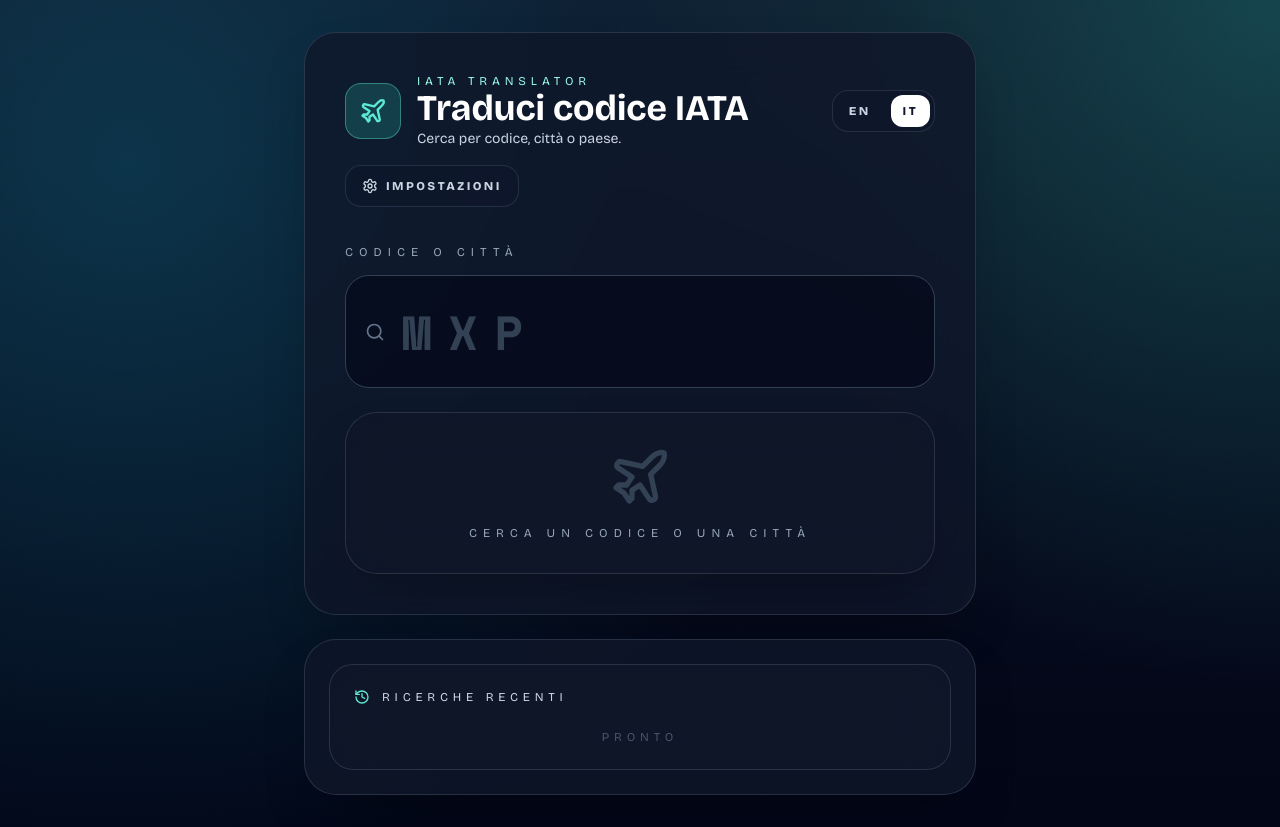
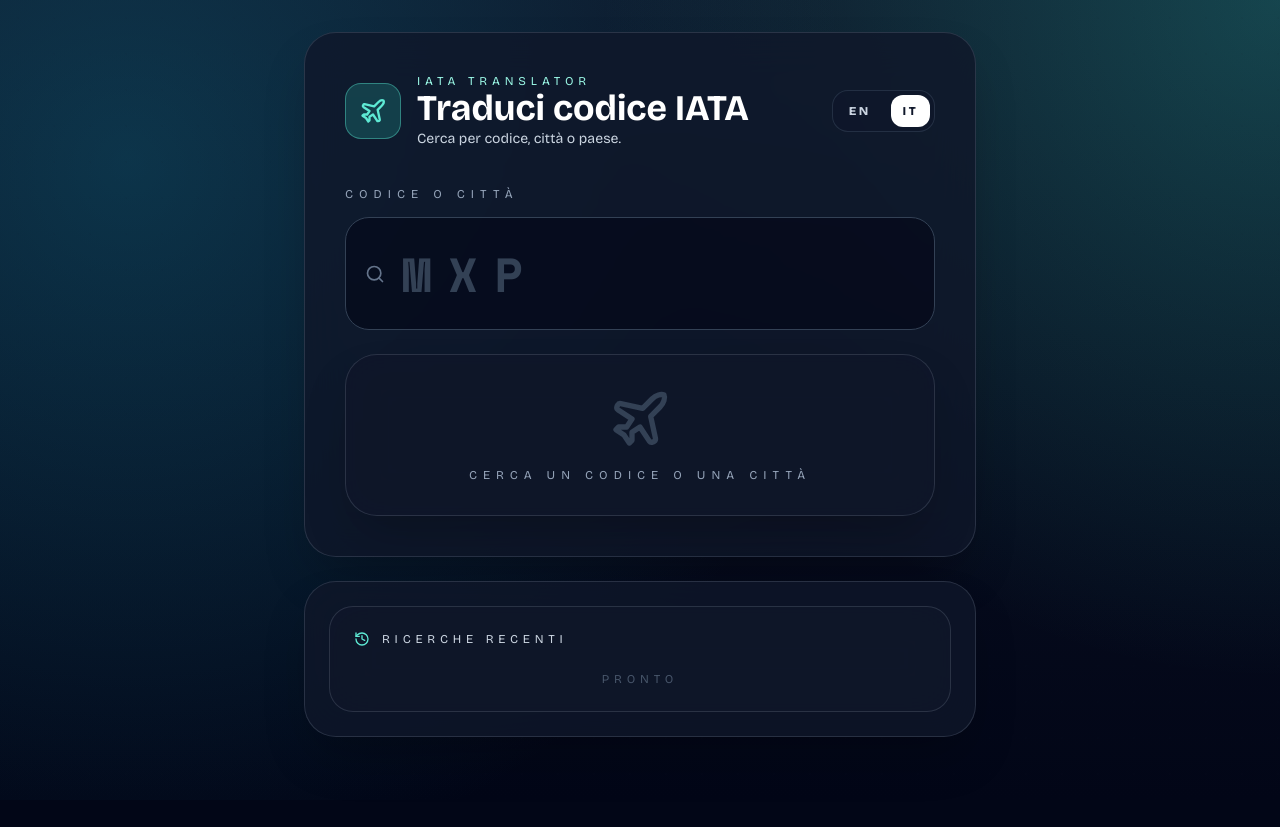
Before and after one commit to oreogano9/IATAtranslate, a React (Vite) app: page / in a window 1280 px wide. After the commit the page ends 800 px from the top, so only its background shows below. Built offline with nearby package versions, Linux system fonts and the light colour scheme.

Commit message:
Hide settings button

```diff
--- a/src/App.jsx
+++ b/src/App.jsx
@@ -1,6 +1,6 @@
 import React, { useState, useMemo, useRef, useEffect } from 'react';
 import {
-  Search, Plane, MapPin, Globe, X, History, RefreshCw, Trash2, Settings, Copy, Plus
+  Search, Plane, MapPin, Globe, X, History, RefreshCw, Trash2, Copy, Plus
 } from 'lucide-react';
 
 import BASE_AIRPORT_DATA from './data/airports.json';
@@ -267,13 +267,6 @@
           </button>
         ))}
       </div>
-      <button
-        onClick={() => setPage(page === 'settings' ? 'main' : 'settings')}
-        className="flex items-center gap-2 bg-slate-900/60 rounded-2xl px-4 py-3 border border-slate-700/60 text-xs font-black uppercase tracking-[0.2em] text-slate-300 hover:text-teal-200 transition"
-      >
-        <Settings className="w-4 h-4" />
-        {page === 'settings' ? t.back : t.settings}
-      </button>
     </header>
   );
 
```
